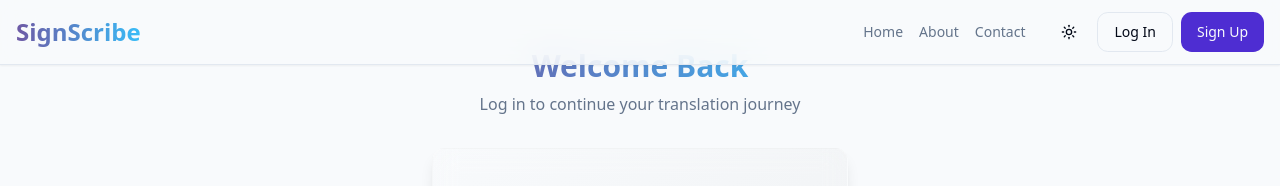
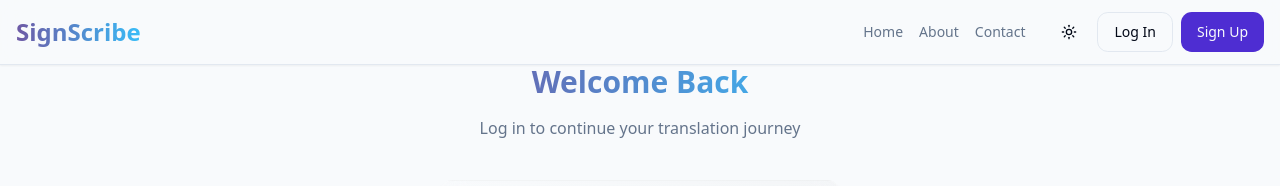
Before and after one commit to MansiPatell13/FinalSignScribe, a React (Vite) app: page /login in a window 1280 px wide. Shown: the top 186 px of the page. Built offline with nearby package versions, Linux system fonts and the light colour scheme; no server answers.

Commit message:
Fix: Text cut off in auth forms
Fixes the issue where text is getting cut off in the sign-in and sign-up pages.

```diff
--- a/src/pages/LoginPage.tsx
+++ b/src/pages/LoginPage.tsx
@@ -12,11 +12,11 @@ const LoginPage: React.FC = () => {
     <div className="min-h-screen flex flex-col">
       <Navbar />
 
-      <div className="flex-grow flex items-center justify-center py-12">
-        <div className="w-full max-w-md px-4">
-          <div className="text-center mb-8">
-            <h1 className="text-3xl font-bold heading-gradient">Welcome Back</h1>
-            <p className="text-muted-foreground mt-2">
+      <div className="flex-grow flex items-center justify-center py-16">
+        <div className="w-full max-w-md px-6">
+          <div className="text-center mb-10">
+            <h1 className="text-3xl font-bold heading-gradient mb-4">Welcome Back</h1>
+            <p className="text-muted-foreground px-4">
               Log in to continue your translation journey
             </p>
           </div>
--- a/src/pages/SignupPage.tsx
+++ b/src/pages/SignupPage.tsx
@@ -12,11 +12,11 @@ const SignupPage: React.FC = () => {
     <div className="min-h-screen flex flex-col">
       <Navbar />
 
-      <div className="flex-grow flex items-center justify-center py-12">
-        <div className="w-full max-w-md px-4">
-          <div className="text-center mb-8">
-            <h1 className="text-3xl font-bold heading-gradient">Join SignScribe</h1>
-            <p className="text-muted-foreground mt-2">
+      <div className="flex-grow flex items-center justify-center py-16">
+        <div className="w-full max-w-md px-6">
+          <div className="text-center mb-10">
+            <h1 className="text-3xl font-bold heading-gradient mb-4">Join SignScribe</h1>
+            <p className="text-muted-foreground px-4">
               Create an account to start translating
             </p>
           </div>
```
